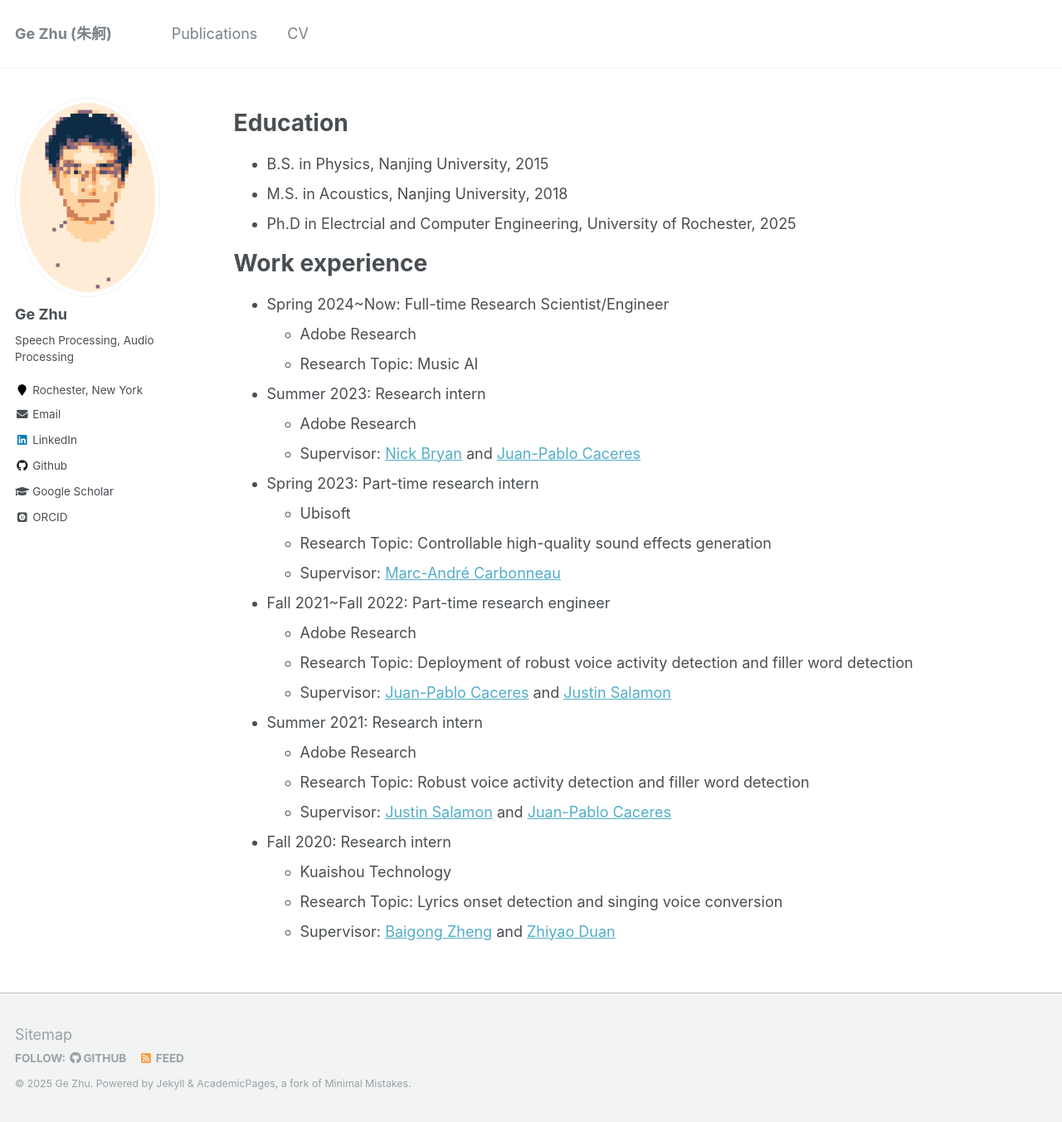
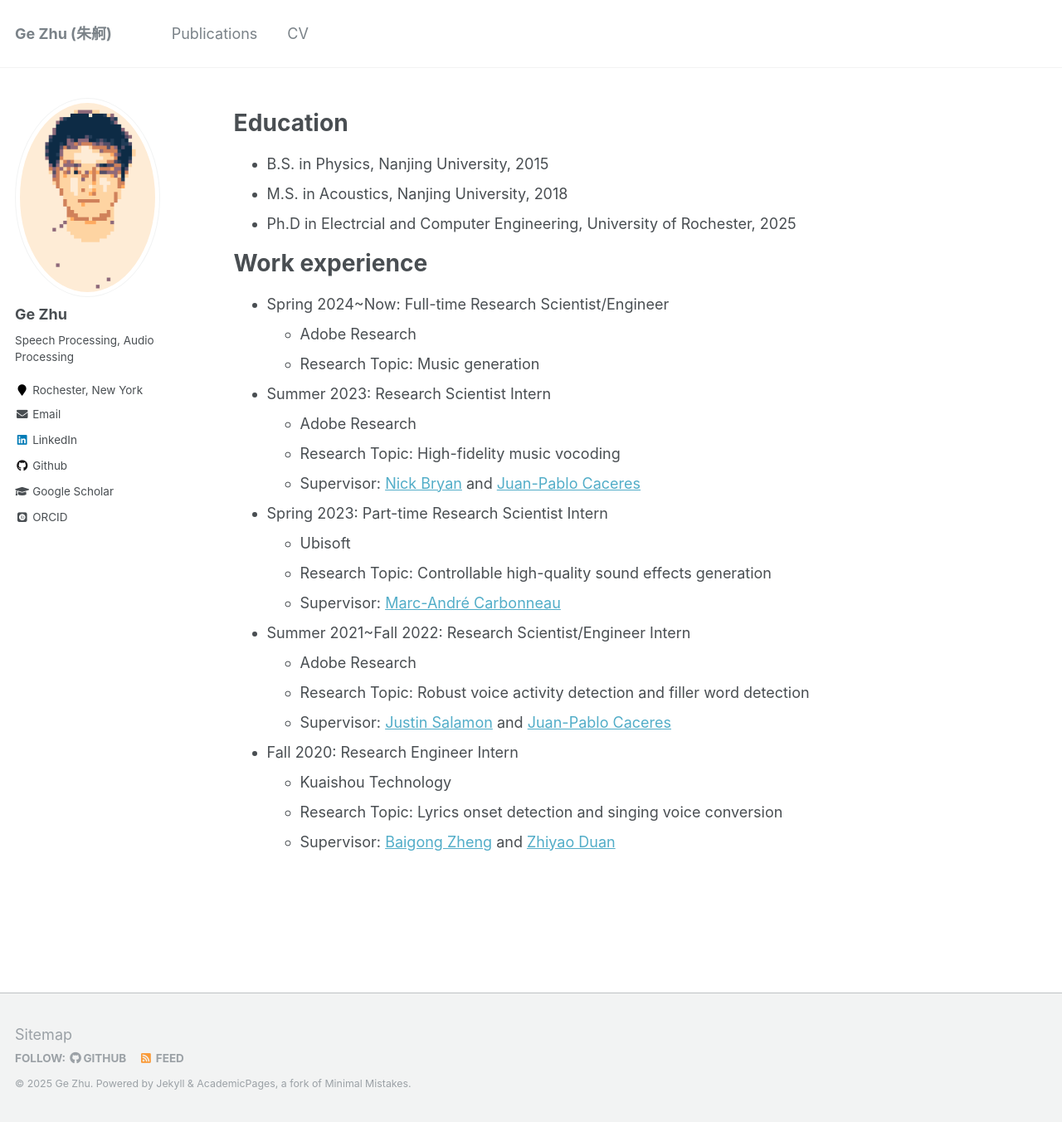
Before and after one commit to gzhu06/gzhu06.github.io, a Jekyll site: the page built from _pages/cv.md, in a window 1280 px wide and 1352 px high. Shown: the whole window at 83% size. Built offline with Jekyll 4.4.1, drawn with Linux system fonts in a browser that asks for light colours; some web fonts are replaced.

Commit message:
update work experience

```diff
--- a/_pages/cv.md
+++ b/_pages/cv.md
@@ -19,28 +19,24 @@ Work experience
 ======
 * Spring 2024~Now: Full-time Research Scientist/Engineer
   * Adobe Research
-  * Research Topic: Music AI
+  * Research Topic: Music generation
 
-* Summer 2023: Research intern
+* Summer 2023: Research Scientist Intern
   * Adobe Research
+  * Research Topic: High-fidelity music vocoding
   * Supervisor: [Nick Bryan](https://ccrma.stanford.edu/~njb/) and [Juan-Pablo Caceres](https://ccrma.stanford.edu/~jcaceres/)
 
-* Spring 2023: Part-time research intern
+* Spring 2023: Part-time Research Scientist Intern
   * Ubisoft
   * Research Topic: Controllable high-quality sound effects generation
   * Supervisor: [Marc-André Carbonneau](https://sites.google.com/site/marcandrecarbonneau/?pli=1)
 
-* Fall 2021~Fall 2022: Part-time research engineer
-  * Adobe Research
-  * Research Topic: Deployment of robust voice activity detection and filler word detection
-  * Supervisor: [Juan-Pablo Caceres](https://ccrma.stanford.edu/~jcaceres/) and [Justin Salamon](https://www.justinsalamon.com/)
-
-* Summer 2021: Research intern
+* Summer 2021~Fall 2022: Research Scientist/Engineer Intern
   * Adobe Research
   * Research Topic: Robust voice activity detection and filler word detection
   * Supervisor: [Justin Salamon](https://www.justinsalamon.com/) and [Juan-Pablo Caceres](https://ccrma.stanford.edu/~jcaceres/)
 
-* Fall 2020: Research intern
+* Fall 2020: Research Engineer Intern
   * Kuaishou Technology
   * Research Topic: Lyrics onset detection and singing voice conversion
   * Supervisor: [Baigong Zheng](https://www.linkedin.com/in/baigongzheng/) and [Zhiyao Duan](http://www2.ece.rochester.edu/~zduan/)
```
